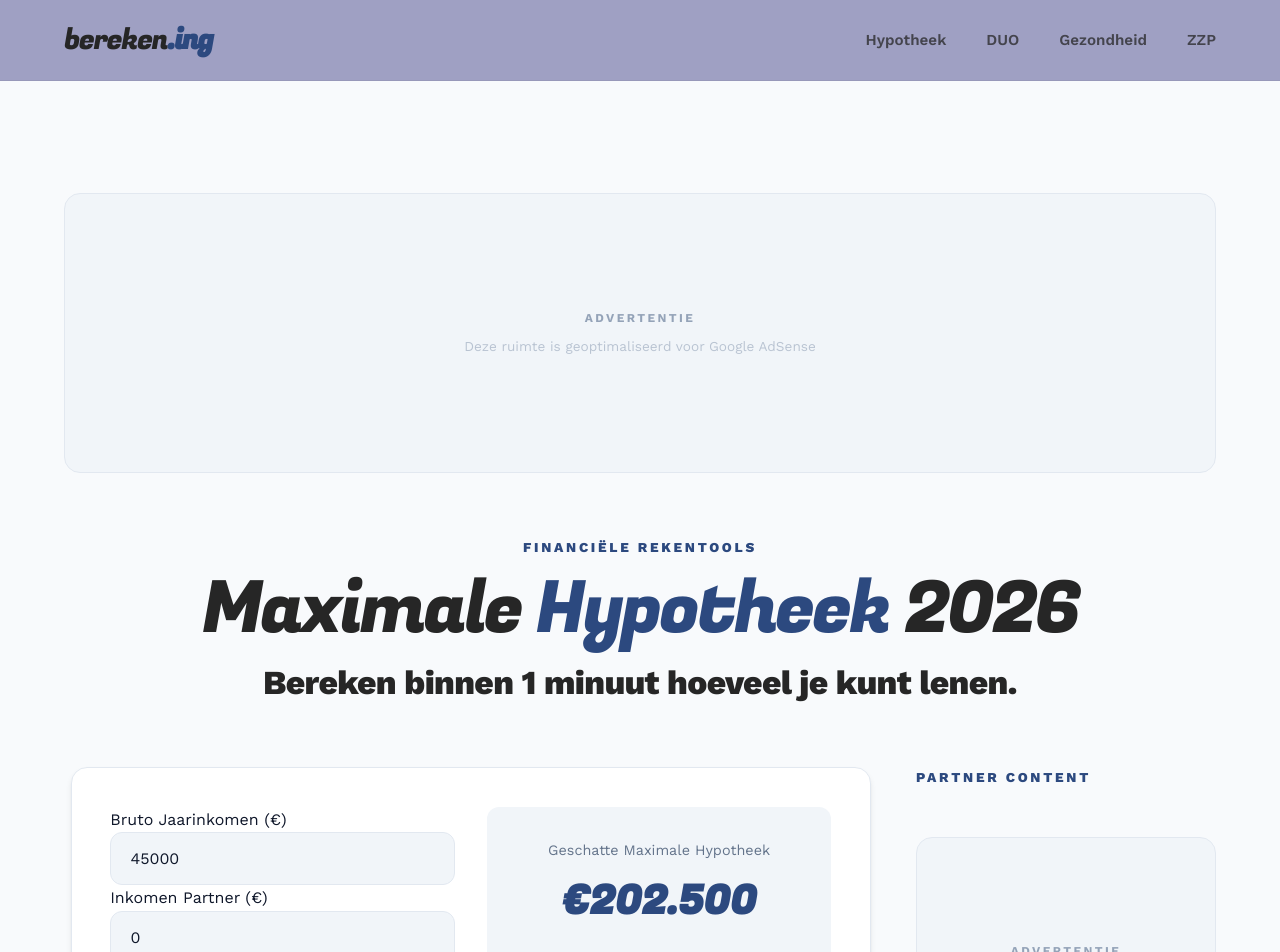
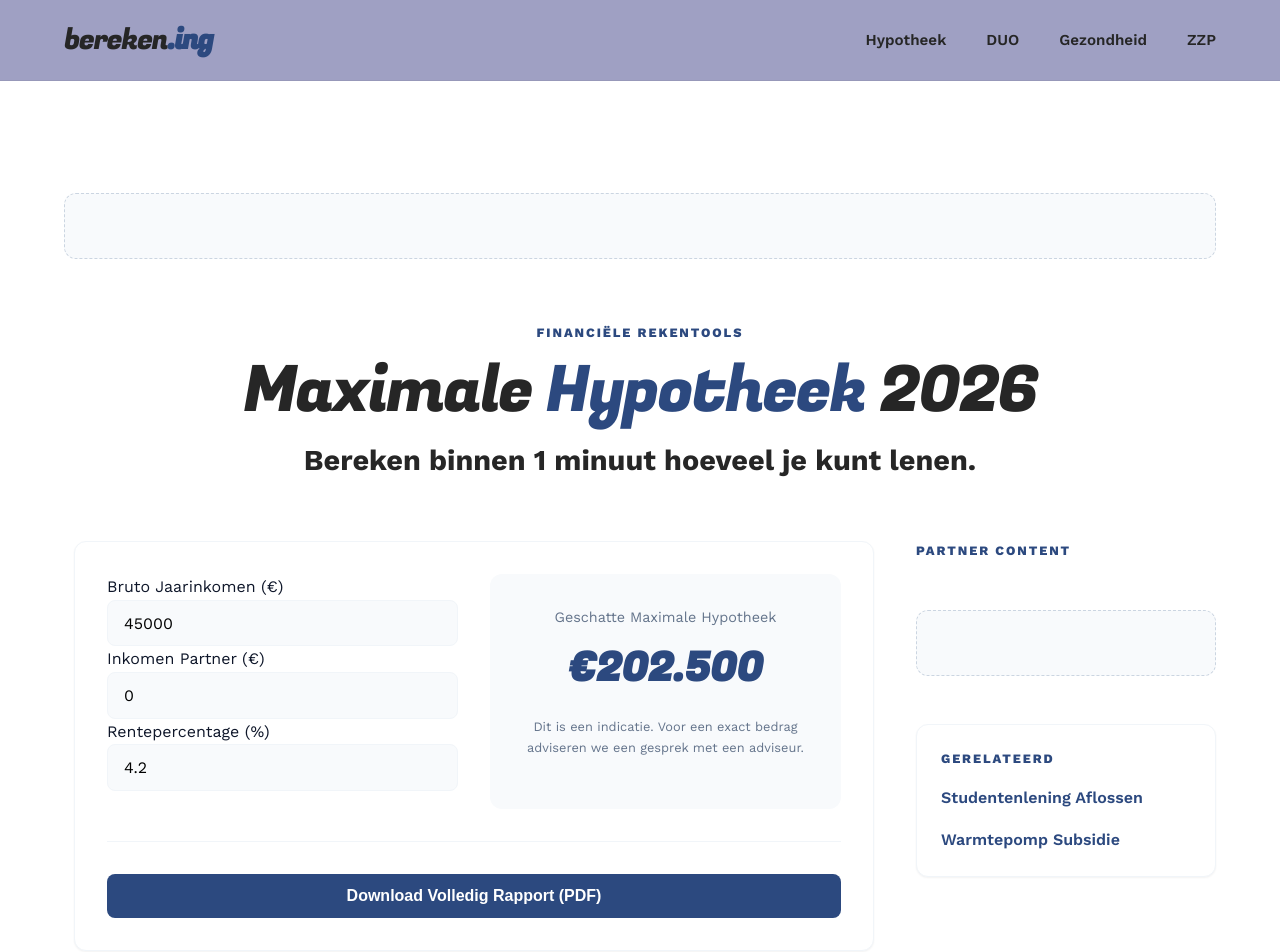
Before and after one commit to sirklaas/bereken.ing, a Next.js app: page /hypotheek in a window 1280 px wide. Shown: the top 952 px of the page. Built offline with nearby package versions, Linux system fonts and the light colour scheme.

Commit message:
style: full purge of dark mode and heavy styles for a clean white professional look

```diff
--- a/src/app/globals.css
+++ b/src/app/globals.css
@@ -1,67 +1,45 @@
 :root {
-  /* Color Palette - Premium Financial (No Green) */
-  --background: #f8fafc;
+  /* Color Palette - Clean Authority (Pure White Base) */
+  --background: #ffffff;
   --foreground: #0f172a;
   --surface: #ffffff;
   --primary: #1e293b;
   --primary-accent: #2C497F; /* Authority Blue */
-  --primary-light: #3D5E9B;
-  --header-bg: #9FA0C3;      /* Soft Periwinkle Header */
+  --primary-light: #4469a3;
+  --header-bg: #9FA0C3;      /* Periwinkle Header */
   --secondary: #64748b;
-  --border: #e2e8f0;
-  --input-bg: #f1f5f9;
-  --success: #2C497F;
-  --error: #ef4444;
-  --glass: rgba(255, 255, 255, 0.7);
-
-  /* Fugaz Font Color - 85% Black */
-  --heading-color: #262626;
+  --border: #f1f5f9;
+  --input-bg: #f8fafc;
+  --heading-color: #262626;  /* 85% Black Charcoal */
 
   /* Typography Choice: Fugaz One + Work Sans */
   --font-main: var(--font-work-sans), -apple-system, BlinkMacSystemFont, sans-serif;
   --font-heading: var(--font-fugaz), var(--font-main);
 
-  /* Spacing & Sizing */
+  /* Clean Spacing & Sizing */
   --container-width: 1400px;
   --container-padding: clamp(1.5rem, 5vw, 4rem);
-  --radius: 16px;
-  /* Shadow & Transitions */
-  --shadow-sm: 0 1px 3px 0 rgb(0 0 0 / 0.1), 0 1px 2px -1px rgb(0 0 0 / 0.1);
-  --shadow-md: 0 4px 6px -1px rgb(0 0 0 / 0.1), 0 2px 4px -2px rgb(0 0 0 / 0.1);
-  --shadow-lg: 0 10px 25px -5px rgba(0, 0, 0, 0.1), 0 8px 10px -6px rgba(0, 0, 0, 0.1);
-  --shadow-xl: 0 25px 50px -12px rgba(0, 0, 0, 0.15);
-  --transition: all 0.4s cubic-bezier(0.22, 1, 0.36, 1);
+  --radius: 12px;
+
+  /* Subtler, Lighter Shadows */
+  --shadow-sm: 0 1px 2px rgba(0,0,0,0.05);
+  --shadow-md: 0 4px 12px rgba(0,0,0,0.05);
+  --shadow-lg: 0 8px 24px rgba(0,0,0,0.05);
+  --transition: all 0.3s ease;
 }
 
-/* Force Light Aesthetic - No Dark Mode */
+/* Force light theme regardless of system settings */
 @media (prefers-color-scheme: dark) {
   :root {
-    --background: #f8fafc;
+    --background: #ffffff;
     --foreground: #0f172a;
     --surface: #ffffff;
-    --primary: #1e293b;
-    --primary-accent: #2C497F;
-    --secondary: #64748b;
-    --border: #e2e8f0;
-    --input-bg: #f1f5f9;
+    --header-bg: #9FA0C3;
     --heading-color: #262626;
-    --header-bg: #9FA0C3;
+    --border: #f1f5f9;
+    --input-bg: #f8fafc;
   }
 }
-
-/* Animations */
-@keyframes fadeInUp {
-  from { opacity: 0; transform: translateY(20px); }
-  to { opacity: 1; transform: translateY(0); }
-}
-
-.animate-in {
-  animation: fadeInUp 0.8s cubic-bezier(0.22, 1, 0.36, 1) forwards;
-}
-
-.stagger-1 { animation-delay: 0.2s; opacity: 0; }
-.stagger-2 { animation-delay: 0.4s; opacity: 0; }
-.stagger-3 { animation-delay: 0.6s; opacity: 0; }
 
 * {
   box-sizing: border-box;
@@ -83,10 +61,10 @@ body {
 /* Impeccable Heading Hierarchy */
 h1 {
   font-family: var(--font-heading);
-  font-size: clamp(2.5rem, 8vw, 4.5rem);
+  font-size: clamp(2.2rem, 7vw, 4rem);
   margin-bottom: 1rem;
-  line-height: 1.05;
-  letter-spacing: -0.04em;
+  line-height: 1.1;
+  letter-spacing: -0.03em;
   text-wrap: balance;
   color: var(--heading-color);
   font-weight: 400;
@@ -94,32 +72,30 @@ h1 {
 
 h2 {
   font-family: var(--font-main);
-  font-size: clamp(1.5rem, 4vw, 2.1rem);
-  font-weight: 800;
-  margin-bottom: 1.2rem;
+  font-size: clamp(1.4rem, 3.5vw, 1.8rem);
+  font-weight: 700;
+  margin-bottom: 1rem;
   line-height: 1.2;
-  letter-spacing: -0.02em;
   color: var(--heading-color);
 }
 
 h3 {
   font-family: var(--font-main);
-  font-size: 0.85rem;
+  font-size: 0.8rem;
   font-weight: 800;
   text-transform: uppercase;
-  letter-spacing: 0.2em;
+  letter-spacing: 0.15em;
   color: var(--primary-accent);
   margin-bottom: 0.8rem;
 }
 
 p {
-  font-size: clamp(1.05rem, 1.15vw, 1.25rem);
-  margin-bottom: 1.5rem;
+  font-size: 1.1rem;
+  margin-bottom: 1.2rem;
   color: var(--secondary);
   max-width: 65ch;
 }
 
-/* Layout Utilities - The Hybrid Engine */
 .container {
   max-width: var(--container-width);
   margin: 0 auto;
@@ -128,25 +104,23 @@ p {
 
 .grid-layout {
   display: grid;
-  grid-template-columns: repeat(auto-fit, minmax(clamp(300px, 40%, 1fr), 1fr));
-  gap: clamp(1.5rem, 3vw, 3rem);
+  grid-template-columns: repeat(auto-fit, minmax(300px, 1fr));
+  gap: 2rem;
 }
 
-/* Premium Component: Card */
+/* Light Card Style */
 .card {
   background: var(--surface);
   border: 1px solid var(--border);
   border-radius: var(--radius);
-  padding: clamp(1.5rem, 3vw, 2.5rem);
-  box-shadow: var(--shadow-md);
+  padding: 2rem;
+  box-shadow: var(--shadow-sm);
   transition: var(--transition);
-  position: relative;
-  overflow: hidden;
 }
 
 .card:hover {
-  box-shadow: var(--shadow-xl);
-  transform: translateY(-6px);
+  box-shadow: var(--shadow-md);
+  transform: translateY(-4px);
   border-color: var(--primary-accent);
 }
 
@@ -156,39 +130,45 @@ header {
   top: 0;
   z-index: 1000;
   background: var(--header-bg);
-  transition: transform 0.4s cubic-bezier(0.22, 1, 0.36, 1), box-shadow 0.4s ease, background 0.4s ease;
-  border-bottom: 1px solid rgba(0, 0, 0, 0.05);
+  transition: var(--transition);
 }
 
 .header-shadow {
-  box-shadow: var(--shadow-md);
-  background: rgba(159, 160, 195, 0.95);
-  backdrop-filter: blur(8px);
+  box-shadow: var(--shadow-sm);
 }
 
-header a {
-  color: var(--heading-color) !important;
+/* Buttons - Clean & Light */
+.btn {
+  display: inline-flex;
+  align-items: center;
+  justify-content: center;
+  padding: 0.8rem 2rem;
+  border-radius: 8px;
+  font-weight: 600;
+  text-decoration: none;
+  transition: var(--transition);
+  cursor: pointer;
+  border: none;
+  font-size: 1rem;
 }
 
-header nav a {
-  opacity: 0.75;
-  transition: var(--transition);
-  font-weight: 600;
+.btn-primary {
+  background: var(--primary-accent);
+  color: white;
 }
 
-header nav a:hover {
-  opacity: 1;
-  color: var(--primary-accent) !important;
+.btn-primary:hover {
+  background: var(--primary-light);
+  transform: translateY(-1px);
 }
 
-/* Forms & Inputs */
+/* Input Fields - Clean & Subtle */
 input, select {
   width: 100%;
-  padding: 1rem 1.2rem;
-  border-radius: 12px;
+  padding: 0.8rem 1rem;
+  border-radius: 8px;
   border: 1px solid var(--border);
   background: var(--input-bg);
-  color: var(--foreground);
   font-family: var(--font-main);
   font-size: 1rem;
   transition: var(--transition);
@@ -197,67 +177,18 @@ input, select {
 input:focus {
   outline: none;
   border-color: var(--primary-accent);
-  box-shadow: 0 0 0 4px rgba(44, 73, 127, 0.15);
-  background: var(--surface);
+  background: white;
 }
 
-.btn {
-  display: inline-flex;
-  align-items: center;
-  justify-content: center;
-  padding: 1rem 2.5rem;
-  border-radius: 14px;
-  font-weight: 700;
-  text-decoration: none;
-  transition: var(--transition);
-  cursor: pointer;
-  border: none;
-  font-size: 1.05rem;
-  box-shadow: var(--shadow-sm);
-}
-
-.btn-primary {
-  background: linear-gradient(180deg, var(--primary-light) 0%, var(--primary-accent) 100%);
-  color: white;
-  border: 1px solid rgba(0, 0, 0, 0.1);
-}
-
-.btn-primary:hover {
-  filter: brightness(1.1);
-  transform: translateY(-2px) scale(1.02);
-  box-shadow: var(--shadow-md);
-}
-
-/* AdSense Placeholder */
+/* Ad Container */
 .ad-container {
   margin: 3rem 0;
-  padding: 1.5rem;
-  background: #f1f5f9;
-  border: 1px solid #e2e8f0;
-  border-radius: 16px;
-  display: flex;
-  flex-direction: column;
-  align-items: center;
-  justify-content: center;
-  min-height: 280px;
+  padding: 2rem;
+  background: #f8fafc;
+  border: 1px dashed #cbd5e1;
+  border-radius: var(--radius);
+  text-align: center;
   color: #94a3b8;
   font-size: 0.75rem;
-  text-transform: uppercase;
-  letter-spacing: 0.2em;
   font-weight: 700;
-  position: relative;
 }
-
-.ad-container::before {
-  content: "ADVERTENTIE";
-  margin-bottom: 0.5rem;
-}
-
-.ad-container::after {
-  content: "Deze ruimte is geoptimaliseerd voor Google AdSense";
-  text-transform: none;
-  letter-spacing: normal;
-  font-weight: 400;
-  font-size: 0.85rem;
-  opacity: 0.6;
-}
--- a/src/components/Header.tsx
+++ b/src/components/Header.tsx
@@ -27,8 +27,8 @@ export default function Header() {
       top: 0,
       zIndex: 1000,
       background: "var(--header-bg)",
-      transition: "all 0.3s ease",
-      borderBottom: hasShadow ? "1px solid rgba(0,0,0,0.1)" : "1px solid rgba(0,0,0,0.05)"
+      transition: "background 0.3s ease, box-shadow 0.3s ease",
+      borderBottom: "1px solid rgba(0,0,0,0.05)"
     }}>
       <div className="container" style={{
         display: "flex",
```
Also changed, not shown: src/app/page.tsx (+18 -18 lines).
